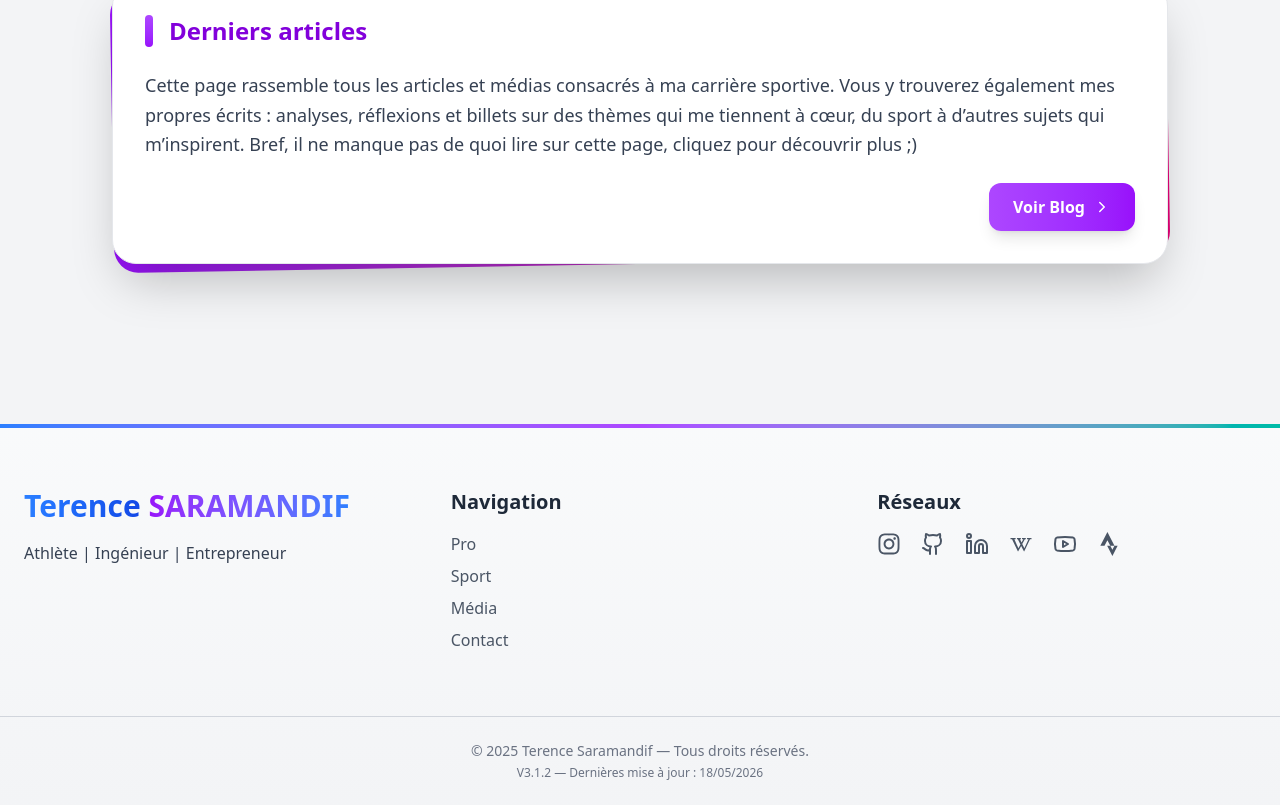
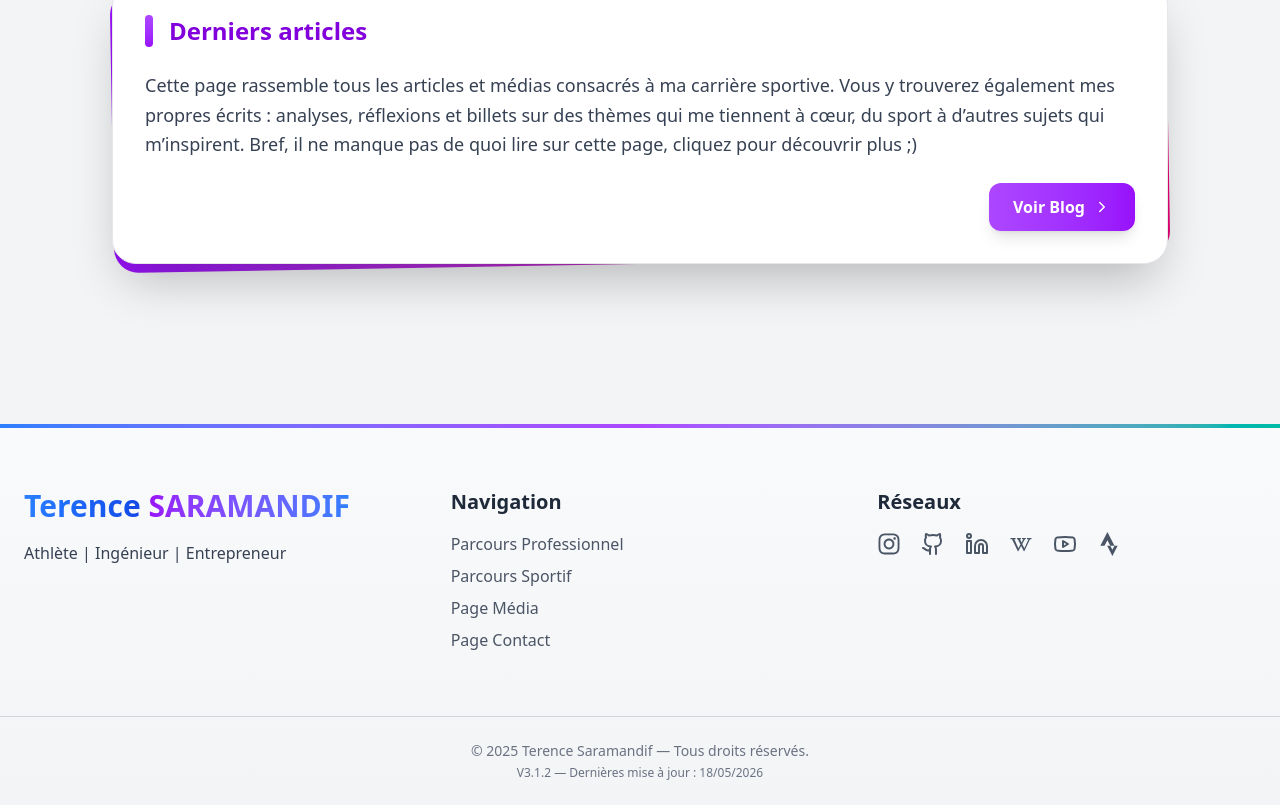
Before and after one commit to Stapuck/TSPortefolio, a React (Vite) app: page / in a window 1280 px wide. Shown: the part 2639-3444 px from the top of the page. Built offline with nearby package versions, Linux system fonts and the light colour scheme; no server answers.

Commit message:
changement image et translation du footer

```diff
--- a/src/components/Footer.tsx
+++ b/src/components/Footer.tsx
@@ -36,10 +36,10 @@ export default function Footer() {
           </h4>
           <nav className="flex flex-col space-y-2 text-gray-600 dark:text-gray-300 font-medium">
             {[
-              { to: "/pro", label: "Pro" },
-              { to: "/sport", label: "Sport" },
+              { to: "/pro", label: t("Footer.pro") },
+              { to: "/sport", label: t("Footer.sport") },
               { to: "/news", label: t("Footer.news") },
-              { to: "/contact", label: "Contact" },
+              { to: "/contact", label: t("Footer.contact") },
             ].map((item) => (
               <Link
                 key={item.to}
--- a/src/locales/en/translation.json
+++ b/src/locales/en/translation.json
@@ -159,10 +159,13 @@
   },
   "Footer": {
     "allrights": "All rights reserved.",
+    "contact": "Contact Page",
     "lastupdate": "Last update",
     "navigation": "Navigation",
-    "news": "Media",
+    "news": "Media Page",
+    "pro": "Professional Path",
     "social": "Social",
+    "sport": "Athletic Path",
     "txt": "Athlete | Engineer | Entrepreneur"
   },
   "HeroSection": {
--- a/src/locales/fr/translation.json
+++ b/src/locales/fr/translation.json
@@ -168,10 +168,13 @@
 
   "Footer": {
     "allrights": "Tous droits réservés.",
+    "contact": "Page Contact",
     "lastupdate": "Dernières mise à jour",
     "navigation": "Navigation",
-    "news": "Média",
+    "news": "Page Média",
+    "pro": "Parcours Professionnel",
     "social": "Réseaux",
+    "sport": "Parcours Sportif",
     "txt": "Athlète | Ingénieur | Entrepreneur"
   },
 
--- a/src/medias/index-global.ts
+++ b/src/medias/index-global.ts
@@ -212,7 +212,7 @@ export const next_date: EventType[] = [
     event_en: "N2 French Championship Final ",
     event_fr: "Final des Championnats de France N2",
     photobg:
-      "https://www.foix-tourisme.com/app/uploads/2023/10/canoe-kayak-descente-foix-ivan-olivier-1.webp",
+      "https://tse1.mm.bing.net/th/id/OIP.iqa7ouW7fNTsZRLPE7Pg8AHaE7?rs=1&pid=ImgDetMain&o=7&rm=3",
     type_event_en: "national",
     type_event_fr: "national",
   },
```
